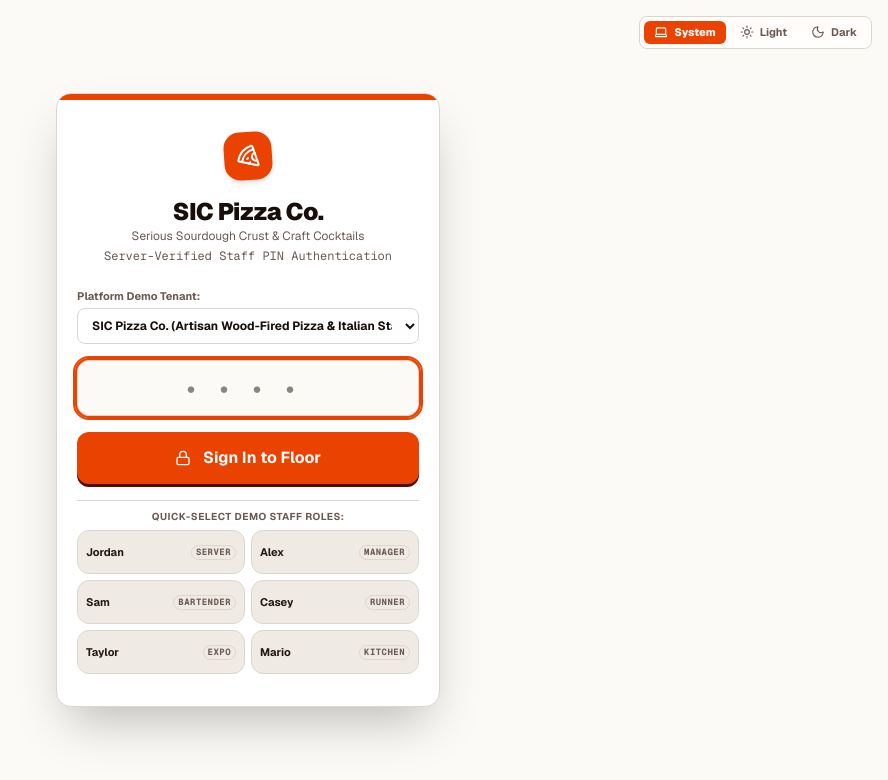
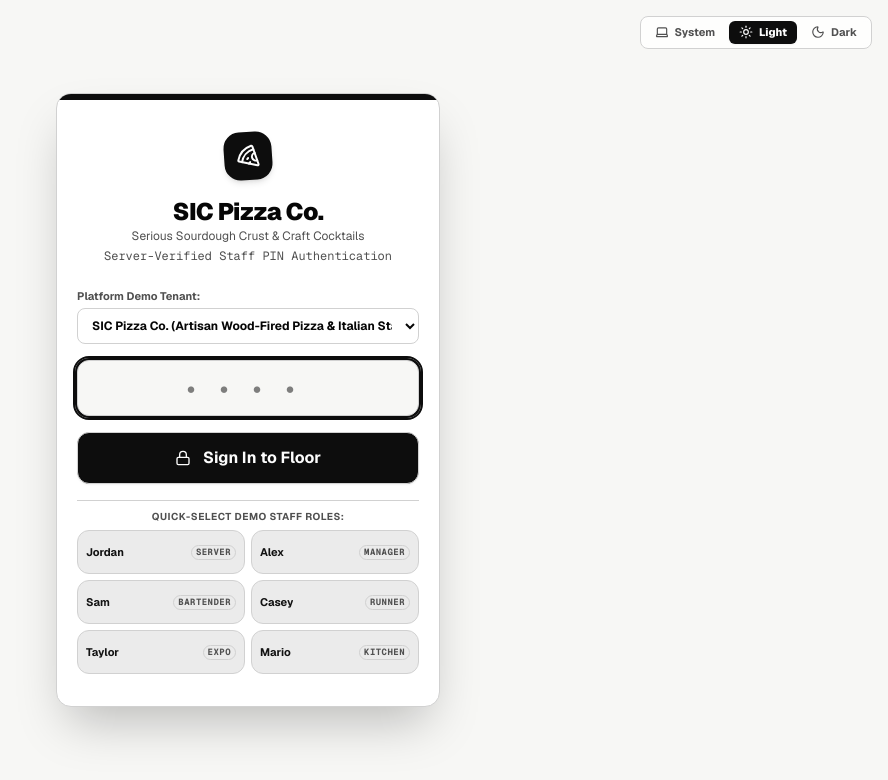
Before and after one commit to yorkstead/sic-pizza, a Next.js app: page / in a window 1280 px wide. Shown: the top 780 px of the page, without its empty margins (392-1280 px from the left). Built offline with nearby package versions, Linux system fonts and the light colour scheme.

Commit message:
style: default POS to clean light theme

```diff
--- a/app/globals.css
+++ b/app/globals.css
@@ -3,17 +3,17 @@
 @variant dark (&:where(.dark, .dark *));
 
 :root {
-  --background: oklch(0.985 0.006 85);
-  --foreground: oklch(0.18 0.02 45);
+  --background: oklch(0.975 0.002 90);
+  --foreground: oklch(0.12 0 0);
   --card: oklch(1 0 0);
-  --card-foreground: oklch(0.18 0.02 45);
-  --primary: oklch(0.62 0.22 42);
+  --card-foreground: oklch(0.12 0 0);
+  --primary: oklch(0.16 0 0);
   --primary-foreground: oklch(0.99 0 0);
-  --secondary: oklch(0.94 0.01 75);
-  --secondary-foreground: oklch(0.22 0.02 45);
-  --muted: oklch(0.93 0.01 75);
-  --muted-foreground: oklch(0.48 0.025 50);
-  --border: oklch(0.88 0.015 75);
+  --secondary: oklch(0.94 0 0);
+  --secondary-foreground: oklch(0.18 0 0);
+  --muted: oklch(0.955 0 0);
+  --muted-foreground: oklch(0.43 0 0);
+  --border: oklch(0.86 0 0);
   --ring: var(--primary);
   --danger: oklch(0.58 0.22 25);
   --success: oklch(0.55 0.16 145);
@@ -22,17 +22,17 @@
 
 :root.dark,
 .dark {
-  --background: oklch(0.105 0.012 35);
-  --foreground: oklch(0.955 0.018 80);
-  --card: oklch(0.145 0.015 35);
+  --background: oklch(0.11 0 0);
+  --foreground: oklch(0.96 0 0);
+  --card: oklch(0.15 0 0);
   --card-foreground: var(--foreground);
-  --primary: oklch(0.72 0.19 45);
-  --primary-foreground: oklch(0.12 0.02 35);
-  --secondary: oklch(0.205 0.018 35);
+  --primary: oklch(0.96 0 0);
+  --primary-foreground: oklch(0.12 0 0);
+  --secondary: oklch(0.21 0 0);
   --secondary-foreground: var(--foreground);
-  --muted: oklch(0.19 0.012 35);
-  --muted-foreground: oklch(0.7 0.02 70);
-  --border: oklch(0.28 0.018 35);
+  --muted: oklch(0.19 0 0);
+  --muted-foreground: oklch(0.7 0 0);
+  --border: oklch(0.29 0 0);
   --ring: var(--primary);
   --danger: oklch(0.62 0.21 25);
   --success: oklch(0.67 0.15 150);
@@ -71,7 +71,6 @@ body {
   background: var(--background);
   color: var(--foreground);
   font-family: "Geist", ui-sans-serif, system-ui, sans-serif;
-  background-image: radial-gradient(circle at 80% -10%, color-mix(in oklab, var(--primary) 10%, transparent), transparent 30%);
   transition: background-color 0.2s ease, color 0.2s ease;
 }
 
--- a/app/layout.tsx
+++ b/app/layout.tsx
@@ -7,10 +7,7 @@ const geistSans = Geist({ variable: "--font-geist-sans", subsets: ["latin"] });
 const geistMono = Geist_Mono({ variable: "--font-geist-mono", subsets: ["latin"] });
 
 export const viewport: Viewport = {
-  themeColor: [
-    { media: "(prefers-color-scheme: light)", color: "#fcfbf9" },
-    { media: "(prefers-color-scheme: dark)", color: "#171412" },
-  ],
+  themeColor: "#f7f7f6",
 };
 
 export const metadata: Metadata = {
@@ -35,7 +32,7 @@ export default function RootLayout({ children }: Readonly<{ children: React.Reac
         />
       </head>
       <body>
-        <ThemeProvider defaultTheme="system">
+        <ThemeProvider defaultTheme="light">
           {children}
         </ThemeProvider>
       </body>
--- a/components/theme-provider.tsx
+++ b/components/theme-provider.tsx
@@ -18,7 +18,7 @@ const STORAGE_KEY = "sic-theme";
 const emptySubscribe = () => () => {};
 
 function getSystemTheme(): ResolvedTheme {
-  if (typeof window === "undefined") return "dark";
+  if (typeof window === "undefined") return "light";
   return window.matchMedia("(prefers-color-scheme: dark)").matches ? "dark" : "light";
 }
 
@@ -42,7 +42,7 @@ export function ThemeProvider({
     }
     return defaultTheme;
   });
-  const [resolvedTheme, setResolvedTheme] = useState<ResolvedTheme>("dark");
+  const [resolvedTheme, setResolvedTheme] = useState<ResolvedTheme>("light");
   const [, startTransition] = useTransition();
 
 
@@ -94,7 +94,7 @@ export function ThemeProvider({
     <ThemeContext.Provider
       value={{
         theme,
-        resolvedTheme: isMounted ? resolvedTheme : "dark",
+        resolvedTheme: isMounted ? resolvedTheme : "light",
         setTheme,
       }}
     >
@@ -120,7 +120,7 @@ export const THEME_INIT_SCRIPT = `
   try {
     var stored = localStorage.getItem("${STORAGE_KEY}");
     var prefersDark = window.matchMedia("(prefers-color-scheme: dark)").matches;
-    var isDark = stored === "dark" || (!stored && prefersDark) || (stored === "system" && prefersDark);
+    var isDark = stored === "dark" || (stored === "system" && prefersDark);
     var root = document.documentElement;
     root.classList.remove("light", "dark");
     root.classList.add(isDark ? "dark" : "light");
--- a/components/ui/button.tsx
+++ b/components/ui/button.tsx
@@ -4,7 +4,7 @@ import { cn } from "@/lib/utils";
 
 const buttonVariants = cva("inline-flex min-h-11 items-center justify-center gap-2 rounded-[var(--radius)] px-4 text-sm font-bold transition active:translate-y-px disabled:pointer-events-none disabled:opacity-45", {
   variants: { variant: {
-    default: "bg-primary text-primary-foreground shadow-[0_3px_0_color-mix(in_oklab,var(--primary)_45%,black)] hover:brightness-110",
+    default: "border border-primary bg-primary text-primary-foreground shadow-xs hover:opacity-85",
     secondary: "border bg-secondary text-secondary-foreground hover:bg-muted", ghost: "text-muted-foreground hover:bg-secondary hover:text-foreground", danger: "bg-danger text-white hover:brightness-110"
   }, size: { default: "h-11", lg: "h-13 px-6 text-base", icon: "size-11 px-0" } }, defaultVariants: { variant: "default", size: "default" }
 });
--- a/components/ui/card.tsx
+++ b/components/ui/card.tsx
@@ -1,5 +1,5 @@
 import * as React from "react";
 import { cn } from "@/lib/utils";
-export function Card({ className, ...props }: React.HTMLAttributes<HTMLDivElement>) { return <div className={cn("rounded-[calc(var(--radius)*1.25)] border bg-card text-card-foreground shadow-[0_12px_40px_rgb(0_0_0/.22)]", className)} {...props} />; }
+export function Card({ className, ...props }: React.HTMLAttributes<HTMLDivElement>) { return <div className={cn("rounded-[calc(var(--radius)*1.25)] border bg-card text-card-foreground shadow-[0_1px_2px_rgb(0_0_0/.06)]", className)} {...props} />; }
 export function CardHeader({ className, ...props }: React.HTMLAttributes<HTMLDivElement>) { return <div className={cn("p-5 pb-3", className)} {...props} />; }
 export function CardContent({ className, ...props }: React.HTMLAttributes<HTMLDivElement>) { return <div className={cn("p-5 pt-2", className)} {...props} />; }
--- a/components/ui/theme-toggle.tsx
+++ b/components/ui/theme-toggle.tsx
@@ -61,14 +61,14 @@ export function ThemeToggle({
             <span
               className={cn(
                 "absolute -top-1 -right-1 size-2 rounded-full",
-                resolvedTheme === "dark" ? "bg-amber-400" : "bg-orange-500"
+                resolvedTheme === "dark" ? "bg-white" : "bg-black"
               )}
             />
           </div>
         ) : theme === "light" ? (
-          <Sun className="size-4 text-amber-500" />
+          <Sun className="size-4 text-foreground" />
         ) : (
-          <Moon className="size-4 text-indigo-400" />
+          <Moon className="size-4 text-foreground" />
         )}
       </button>
     );
```
Also changed, not shown: 1 other file (tests, documents, lock files or other folders).
